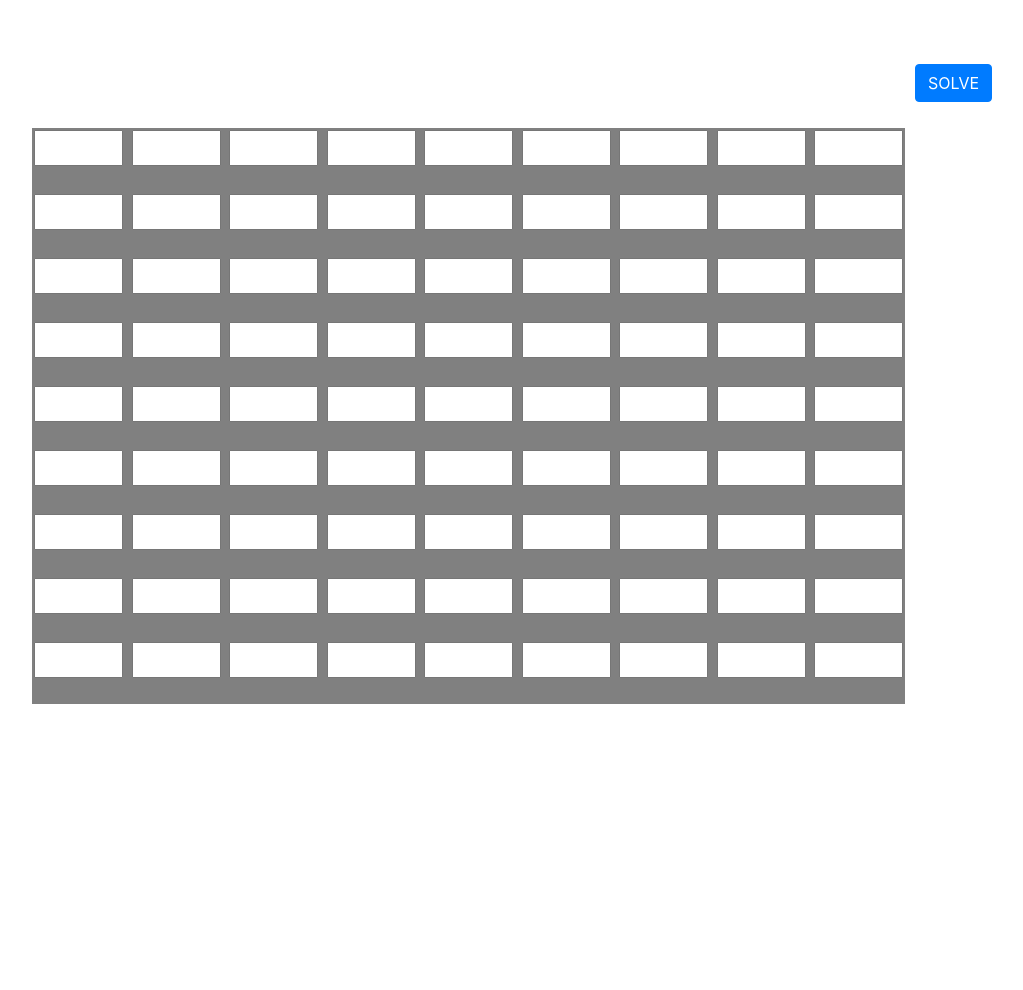
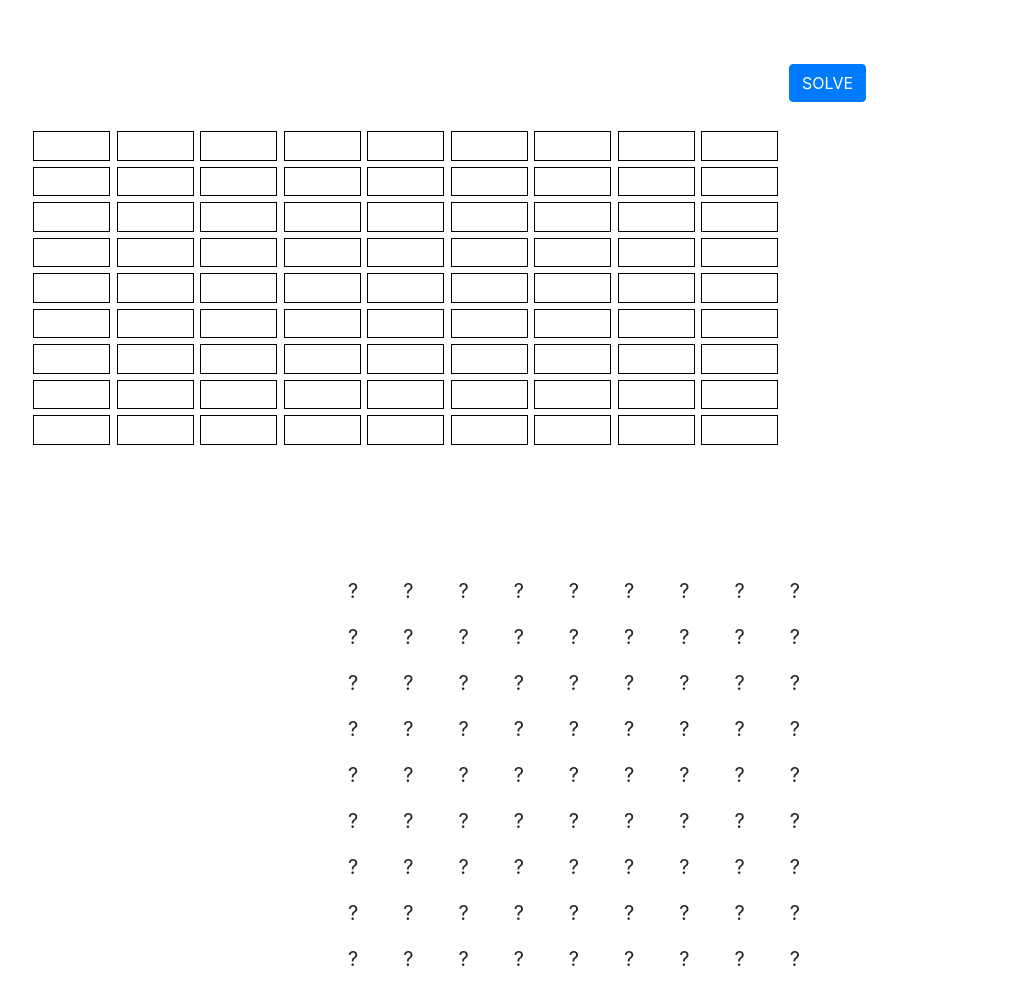
Before and after one commit to ProjectsByJackHe/Sudoku-Solver, a plain HTML site: page index.html in a window 1280 px wide. Shown: the whole page, without its empty margins (224-1247 px from the left). Before the commit the page ends 848 px from the top, so only its background shows below. Drawn offline with nearby package versions, Linux system fonts and the light colour scheme.

Commit message:
added placeholder and fixed styling

```diff
--- a/index.html
+++ b/index.html
@@ -17,7 +17,6 @@
         #initialBoard {
             float: left;
             margin-left: 20%;
-            background-color: grey;
             margin-top: 10%;
         }
 
@@ -30,8 +29,12 @@
             font-size: 20px;
         }
         input{
-            font-size: 20px;
-            margin:2px;
+            font-size: 17px;
+            margin-top: 3px;
+            margin-bottom: 3px;
+            margin-left: 1px;
+            margin-right: 1px;
+            border: 1px solid black;
         }
         button{
             font-size: 30px;
@@ -50,7 +53,6 @@
         <input id = "8" type="number" maxlength="1" max = "9" min = "1">
         <input id = "9" type="number" maxlength="1" max = "9" min = "1">
         <br>
-        <br>
         <input id = "10" type="number" maxlength="1" max = "9" min = "1">
         <input id = "11" type="number" maxlength="1" max = "9" min = "1">
         <input id = "12" type="number" maxlength="1" max = "9" min = "1">
@@ -60,7 +62,6 @@
         <input id = "16" type="number" maxlength="1" max = "9" min = "1">
         <input id = "17" type="number" maxlength="1" max = "9" min = "1">
         <input id = "18" type="number" maxlength="1" max = "9" min = "1">
-        <br>
         <br>
         <input id = "19" type="number" maxlength="1" max = "9" min = "1">
         <input id = "20" type="number" maxlength="1" max = "9" min = "1">
@@ -72,7 +73,6 @@
         <input id = "26" type="number" maxlength="1" max = "9" min = "1">
         <input id = "27" type="number" maxlength="1" max = "9" min = "1">
         <br>
-        <br>
         <input id = "28" type="number" maxlength="1" max = "9" min = "1">
         <input id = "29" type="number" maxlength="1" max = "9" min = "1">
         <input id = "30" type="number" maxlength="1" max = "9" min = "1">
@@ -82,7 +82,6 @@
         <input id = "34" type="number" maxlength="1" max = "9" min = "1">
         <input id = "35" type="number" maxlength="1" max = "9" min = "1">
         <input id = "36" type="number" maxlength="1" max = "9" min = "1">
-        <br>
         <br>
         <input id = "37" type="number" maxlength="1" max = "9" min = "1">
         <input id = "38" type="number" maxlength="1" max = "9" min = "1">
@@ -94,7 +93,6 @@
         <input id = "44" type="number" maxlength="1" max = "9" min = "1">
         <input id = "45" type="number" maxlength="1" max = "9" min = "1">
         <br>
-        <br>
         <input id = "46" type="number" maxlength="1" max = "9" min = "1">
         <input id = "47" type="number" maxlength="1" max = "9" min = "1">
         <input id = "48" type="number" maxlength="1" max = "9" min = "1">
@@ -104,7 +102,6 @@
         <input id = "52" type="number" maxlength="1" max = "9" min = "1">
         <input id = "53" type="number" maxlength="1" max = "9" min = "1">
         <input id = "54" type="number" maxlength="1" max = "9" min = "1">
-        <br>
         <br>
         <input id = "55" type="number" maxlength="1" max = "9" min = "1">
         <input id = "56" type="number" maxlength="1" max = "9" min = "1">
@@ -116,7 +113,6 @@
         <input id = "62" type="number" maxlength="1" max = "9" min = "1">
         <input id = "63" type="number" maxlength="1" max = "9" min = "1">
         <br>
-        <br>
         <input id = "64" type="number" maxlength="1" max = "9" min = "1">
         <input id = "65" type="number" maxlength="1" max = "9" min = "1">
         <input id = "66" type="number" maxlength="1" max = "9" min = "1">
@@ -127,7 +123,6 @@
         <input id = "71" type="number" maxlength="1" max = "9" min = "1">
         <input id = "72" type="number" maxlength="1" max = "9" min = "1">
         <br>
-        <br>
         <input id = "73" type="number" maxlength="1" max = "9" min = "1">
         <input id = "74" type="number" maxlength="1" max = "9" min = "1">
         <input id = "75" type="number" maxlength="1" max = "9" min = "1">
@@ -137,7 +132,6 @@
         <input id = "79" type="number" maxlength="1" max = "9" min = "1">
         <input id = "80" type="number" maxlength="1" max = "9" min = "1">
         <input id = "81" type="number" maxlength="1" max = "9" min = "1">
-        <br>
         <br>
     </div>
     <button onclick="initiate()" class = "btn btn-primary">SOLVE</button>
@@ -152,6 +146,13 @@
         <p id = "row 8"></p>
         <p id = "row 9"></p>
     </div>
+    <script>
+        // initially populating the answer output area
+        const placeHolder = " ? "
+        for (var i = 1; i <= 9; i++){
+            document.getElementById("row " + String(i)).innerHTML = placeHolder +  "\xa0\xa0\xa0\xa0\xa0\xa0" + placeHolder + "\xa0\xa0\xa0\xa0\xa0\xa0" + placeHolder + "\xa0\xa0\xa0\xa0\xa0\xa0" + placeHolder + "\xa0\xa0\xa0\xa0\xa0\xa0" + placeHolder + "\xa0\xa0\xa0\xa0\xa0\xa0" + placeHolder + "\xa0\xa0\xa0\xa0\xa0\xa0" +  placeHolder + "\xa0\xa0\xa0\xa0\xa0\xa0" +  placeHolder + "\xa0\xa0\xa0\xa0\xa0\xa0" + placeHolder
+        }
+    </script>
     <script src = "./js/sudoku.js"></script>
 </body>
 </html>
```
